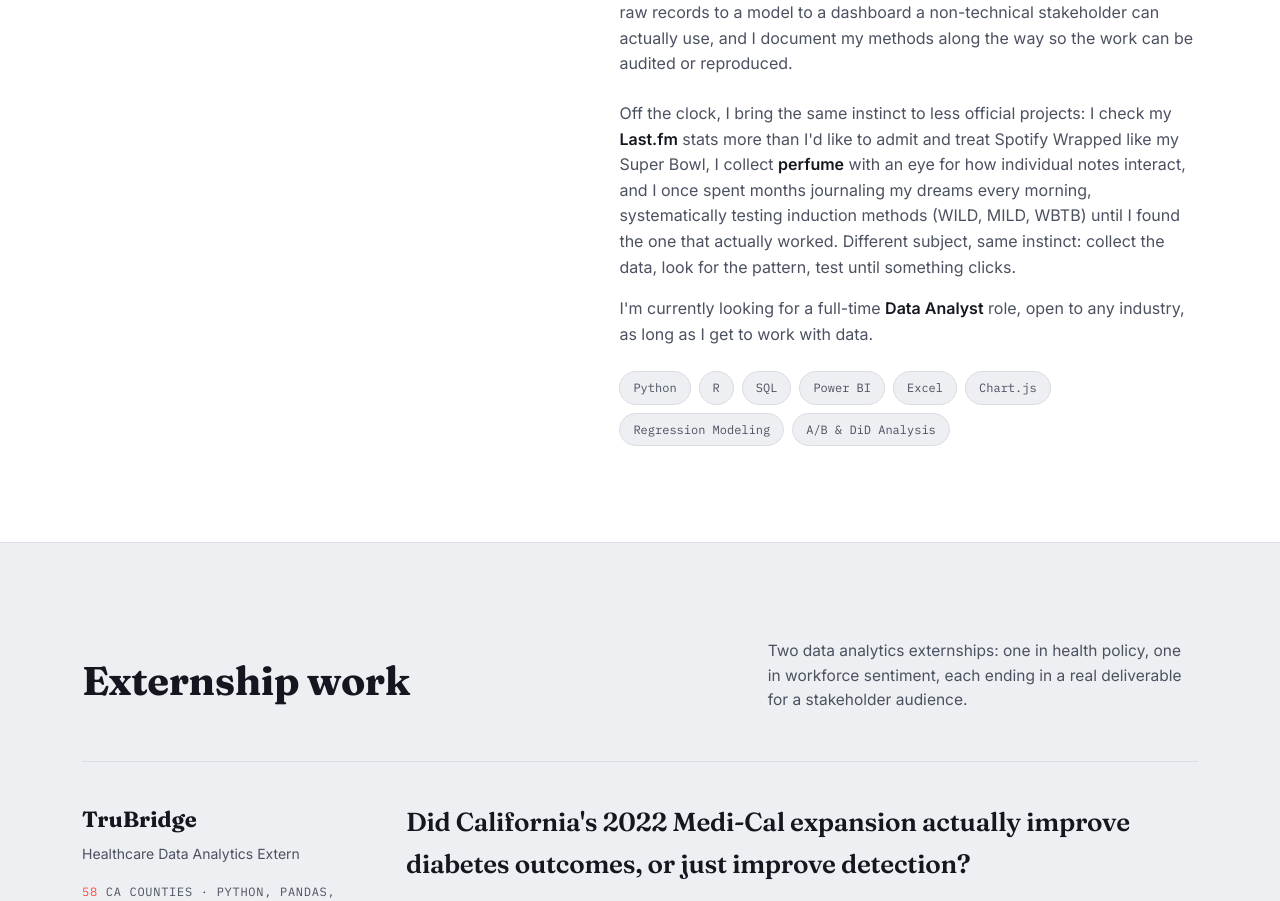
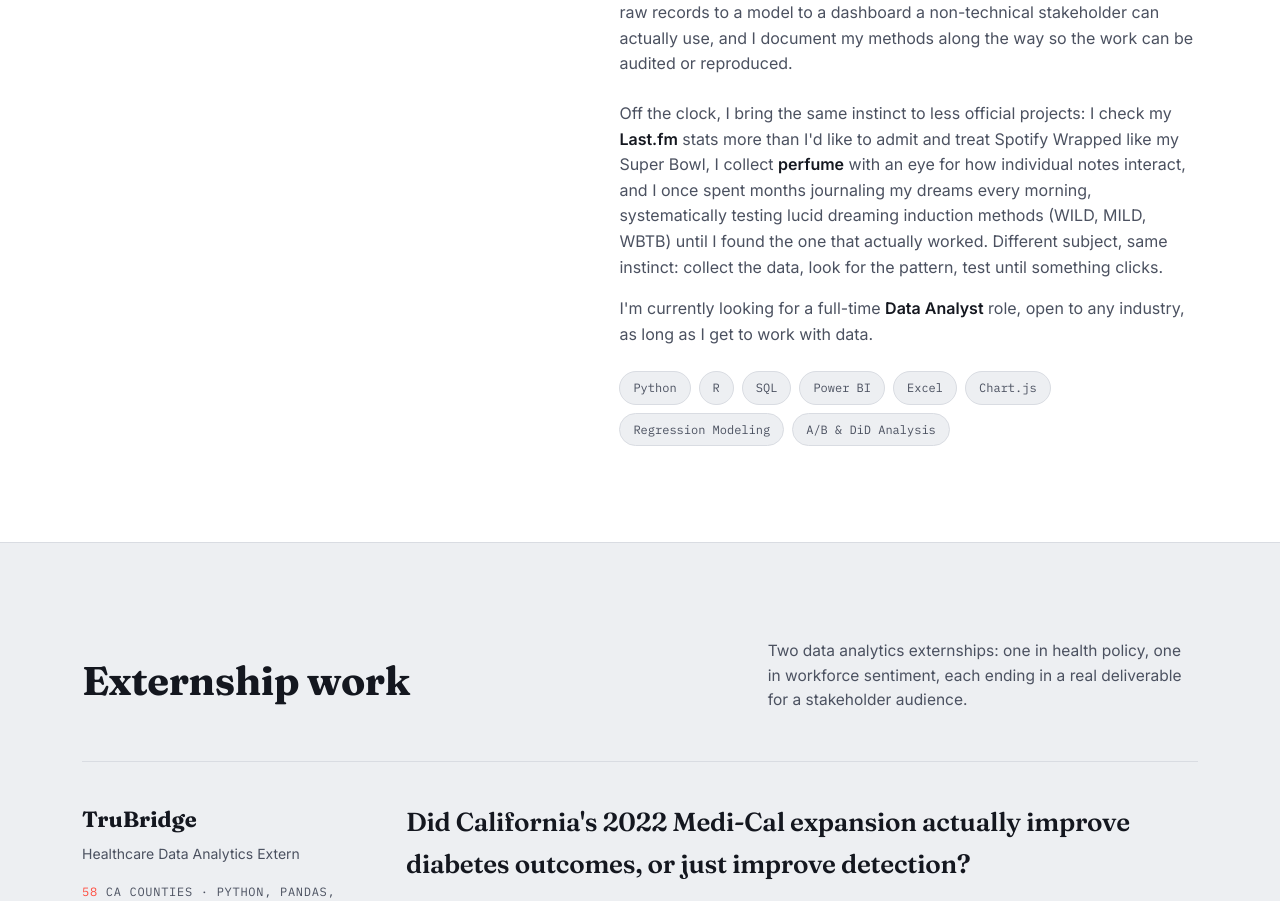
Before and after one commit to 0p3ny0urr1c3/2026-portfolio, a plain HTML site: page index.html in a window 1280 px wide. Shown: the part 1384-2285 px from the top of the page. Drawn offline with Linux system fonts and the light colour scheme.

Commit message:
Update index.html

```diff
--- a/index.html
+++ b/index.html
@@ -337,7 +337,7 @@
       <p>I graduated from UC Riverside in <strong>June 2026 with a B.S. in Statistics and a minor in Information Systems</strong>, a combination that means I'm equally comfortable in the math behind a model and the systems that data actually lives in.</p>
       <p>What pulls me into data analytics is that moment a pile of disconnected numbers turns into a clear story: the connection nobody had drawn yet, the pattern that explains why a system is underperforming, the one variable a client didn't think to check. I'm not attached to a single industry: I've worked on healthcare policy and workforce sentiment so far, and I just want to be in the room where the data gets to solve something real.</p>
       <p>Across two data analytics externships and a run of applied statistics coursework, I've used <strong>Python, R, SQL, Excel, and Power BI</strong> to move from raw records to a model to a dashboard a non-technical stakeholder can actually use, and I document my methods along the way so the work can be audited or reproduced.</p>
-      <p style="margin-top:24px;">Off the clock, I bring the same instinct to less official projects: I check my <strong>Last.fm</strong> stats more than I'd like to admit and treat Spotify Wrapped like my Super Bowl, I collect <strong>perfume</strong> with an eye for how individual notes interact, and I once spent months journaling my dreams every morning, systematically testing induction methods (WILD, MILD, WBTB) until I found the one that actually worked. Different subject, same instinct: collect the data, look for the pattern, test until something clicks.</p>
+      <p style="margin-top:24px;">Off the clock, I bring the same instinct to less official projects: I check my <strong>Last.fm</strong> stats more than I'd like to admit and treat Spotify Wrapped like my Super Bowl, I collect <strong>perfume</strong> with an eye for how individual notes interact, and I once spent months journaling my dreams every morning, systematically testing lucid dreaming induction methods (WILD, MILD, WBTB) until I found the one that actually worked. Different subject, same instinct: collect the data, look for the pattern, test until something clicks.</p>
       <p style="margin-top:16px;">I'm currently looking for a full-time <strong>Data Analyst</strong> role, open to any industry, as long as I get to work with data.</p>
       <div class="chip-row">
         <span class="chip">Python</span><span class="chip">R</span><span class="chip">SQL</span>
```
